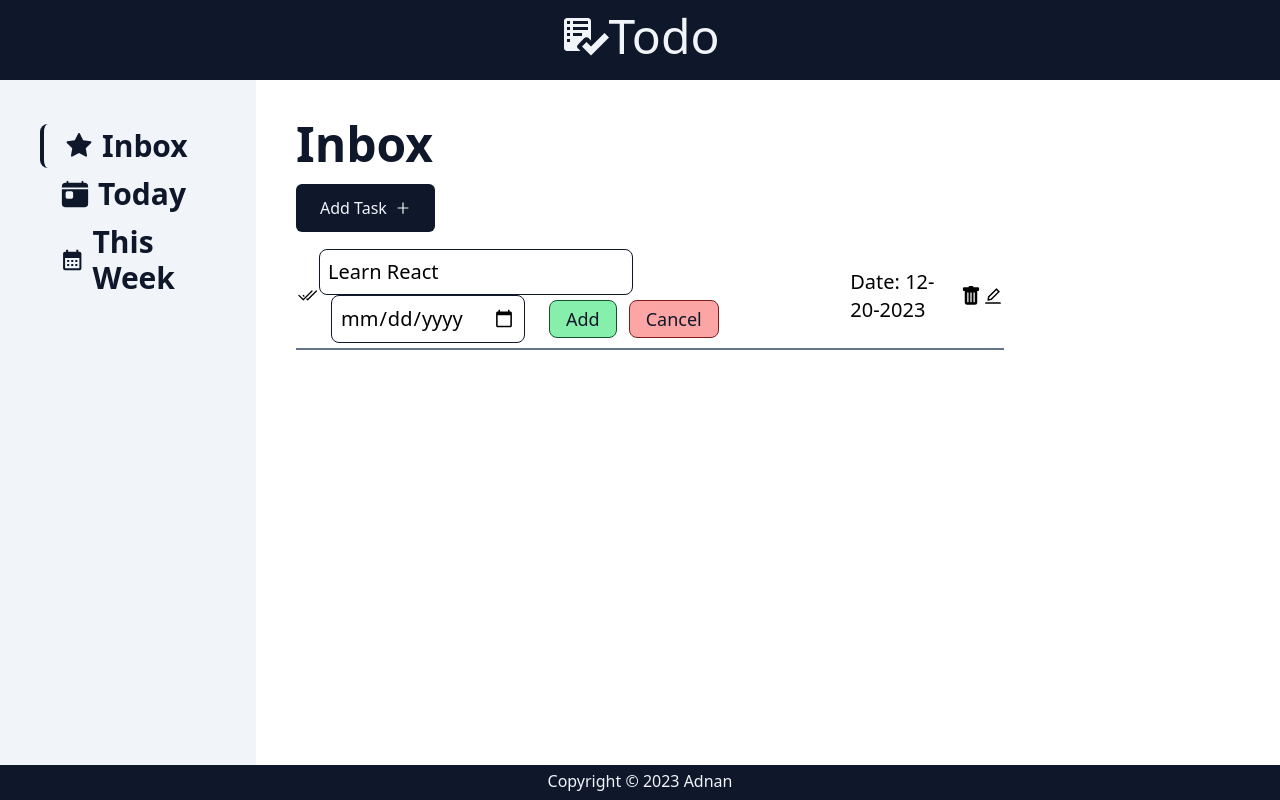
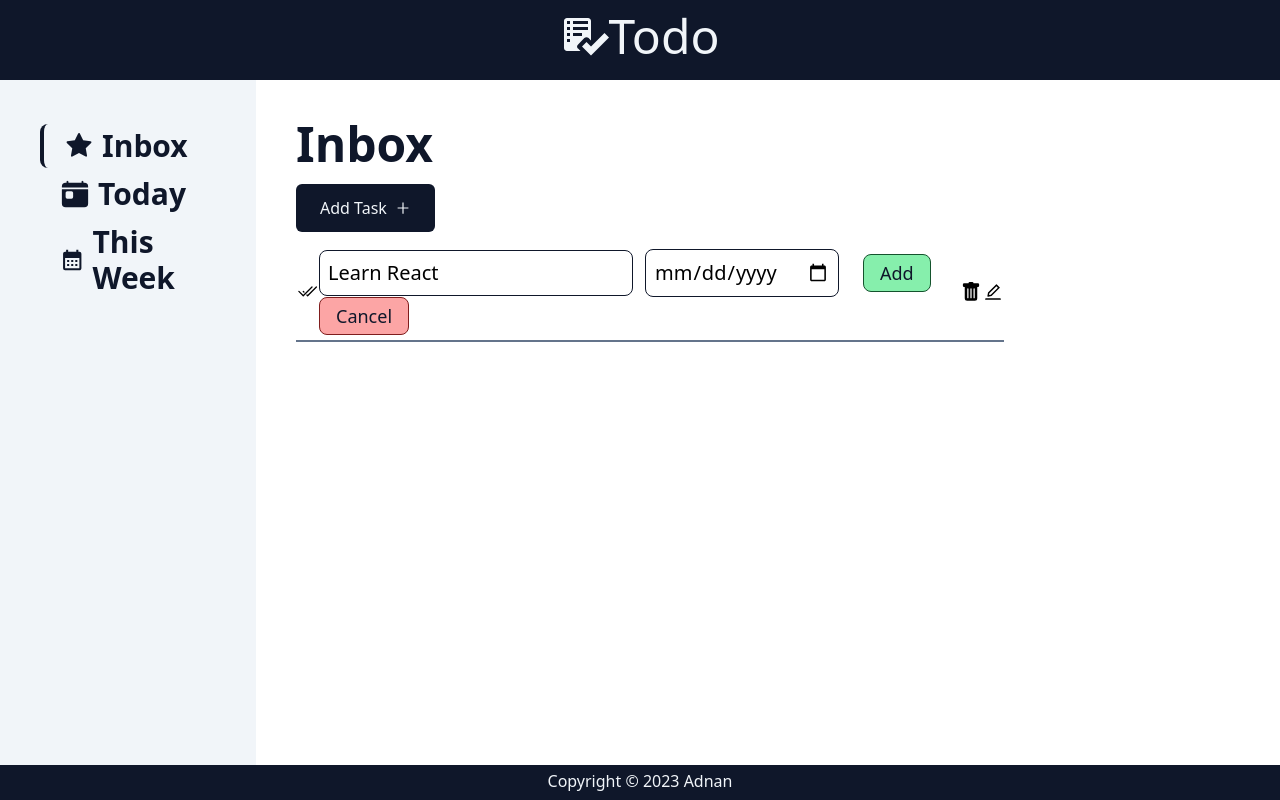
Before and after one commit to adnansyed101/reactTodoist, a React (Vite) app: page / in a window 1280 px wide. Built offline with nearby package versions, Linux system fonts and the light colour scheme.

Commit message:
Update ShowTaskList.tsx
The task list icons will be rendered only if the edit form is not showing. Else the icons will not be shown

```diff
--- a/src/components/ShowTaskList.tsx
+++ b/src/components/ShowTaskList.tsx
@@ -22,12 +22,18 @@ const ShowTaskList = ({
     setShowEdit((prev) => !prev);
   };
 
-  const content = showEdit ? (
+  const showTask = showEdit ? (
     <td>
-      <TaskEdit task={task}/>
+      <TaskEdit task={task} />
     </td>
   ) : (
     <td>{task.isCompleted ? <del>{task.task}</del> : task.task}</td>
+  );
+
+  const showDate = showEdit ? (
+    <td></td>
+  ) : (
+    <td>Date: {format(parseISO(task.date), "MM-dd-yyyy")}</td>
   );
 
   return (
@@ -38,8 +44,8 @@ const ShowTaskList = ({
       <td onClick={() => toggleCompleted(task.id)}>
         <BsCheck2All />
       </td>
-      {content}
-      <td>Date: {format(parseISO(task.date), "MM-dd-yyyy")}</td>
+      {showTask}
+      {showDate}
       <td>
         <BsFillTrashFill onClick={() => removeTask(task.id)} />
       </td>
```
